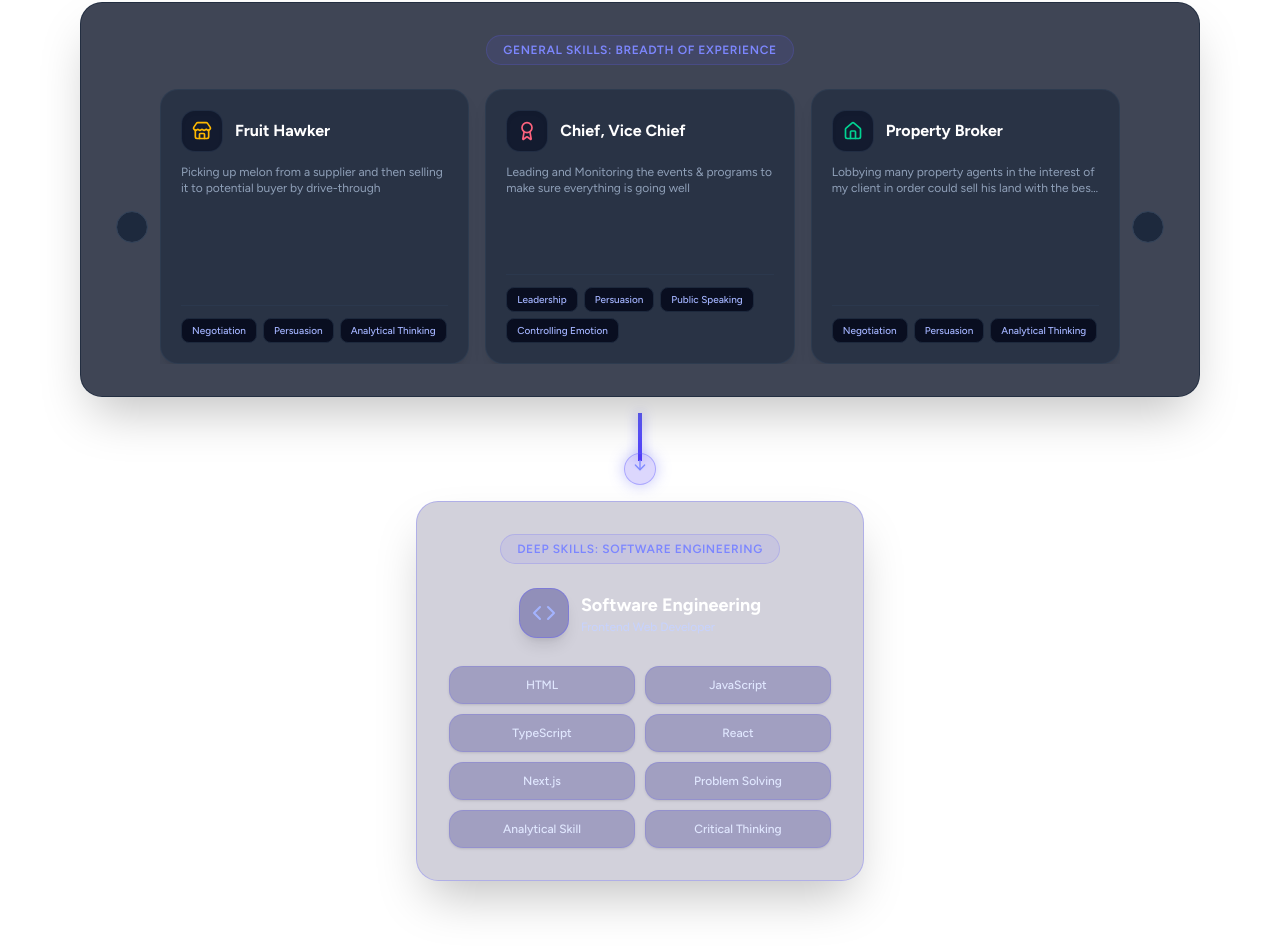
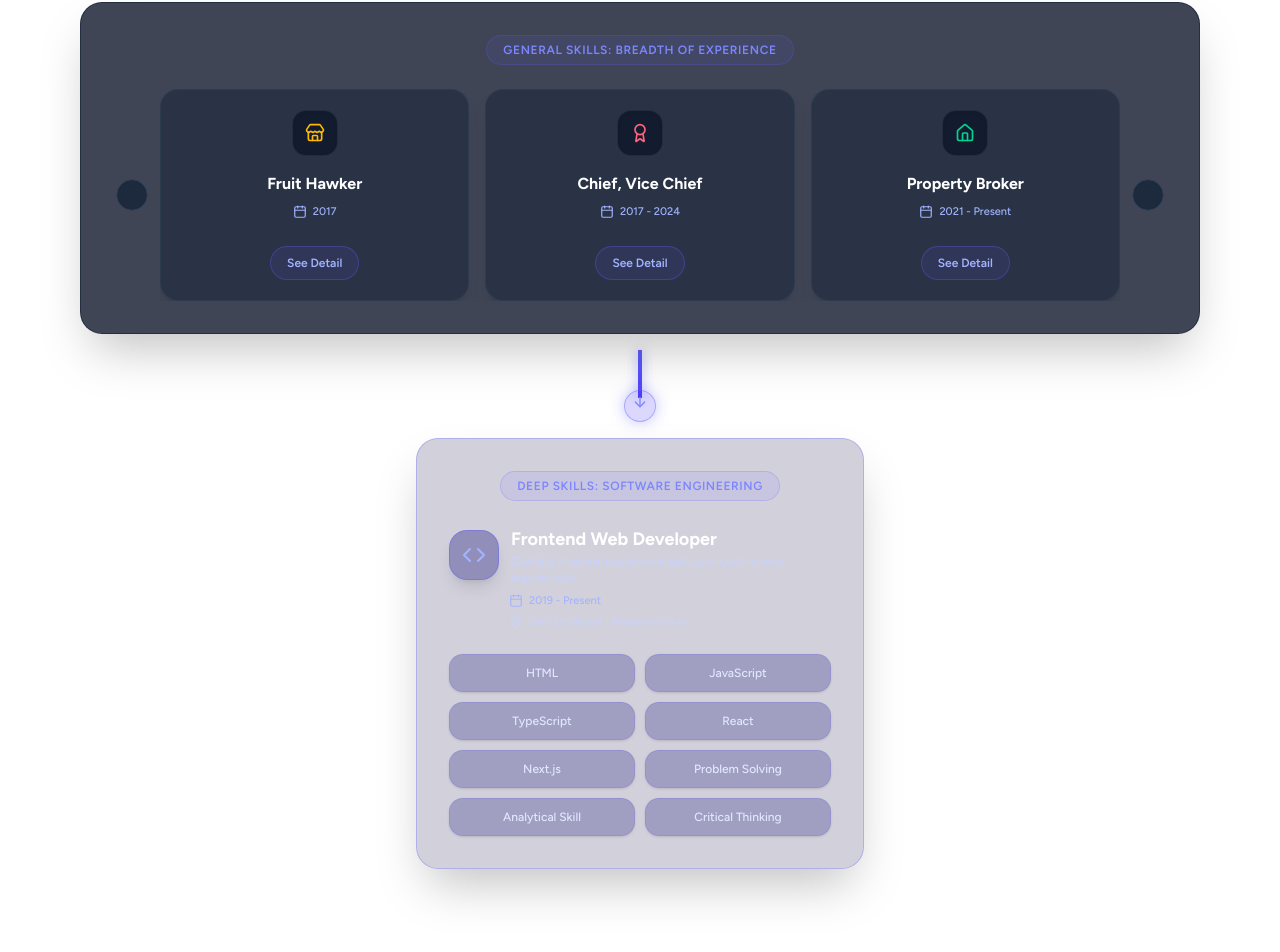
Before and after one commit to aziz-lgtm/faizal-abror-portfolio, a Next.js app: page / in a window 1280 px wide. Shown: the part 970-1922 px from the top of the page. Built offline with nearby package versions, Linux system fonts and the light colour scheme; some icons are missing.

Commit message:
revise the career.ts

```diff
--- a/components/Career.tsx
+++ b/components/Career.tsx
@@ -1,5 +1,7 @@
 "use client";
 
+import { useState } from "react";
+import { AnimatePresence, motion } from "framer-motion";
 import { career } from '@/data/career';
 import {
   Carousel,
@@ -16,22 +18,29 @@ import {
   Music,
   Languages,
   Code,
-  ArrowDown
+  ArrowDown,
+  Calendar,
+  MapPin,
+  X,
 } from 'lucide-react';
+
+type GeneralSkill = (typeof career.generalSkills)[number];
 
 const getSkillIcon = (title: string) => {
   switch (title) {
     case "Fruit Hawker": return <Store className="w-5 h-5 text-amber-400" />;
     case "Chief, Vice Chief": return <Award className="w-5 h-5 text-rose-400" />;
     case "Property Broker": return <Home className="w-5 h-5 text-emerald-400" />;
-    case "Food Seller & Waiter": return <Utensils className="w-5 h-5 text-orange-400" />;
+    case "Food Server": return <Utensils className="w-5 h-5 text-orange-400" />;
     case "Self-Music-Producer": return <Music className="w-5 h-5 text-purple-400" />;
-    case "Multi Linguist": return <Languages className="w-5 h-5 text-sky-400" />;
+    case "Polyglot": return <Languages className="w-5 h-5 text-sky-400" />;
     default: return <Code className="w-5 h-5 text-indigo-400" />;
   }
 };
 
 export default function Career() {
+  const [activeSkill, setActiveSkill] = useState<GeneralSkill | null>(null);
+
   return (
     <section className="w-full max-w-6xl mx-auto px-4 py-16 bg-transparent text-slate-100 font-sans">
       {/* Header */}
@@ -65,28 +74,25 @@ export default function Career() {
             <CarouselContent className="-ml-4">
               {career.generalSkills.map((item, index) => (
                 <CarouselItem key={index} className="pl-4 md:basis-1/2 lg:basis-1/3">
-                  <div className="h-full bg-slate-800/60 border border-slate-700/60 rounded-2xl p-5 flex flex-col justify-between hover:border-indigo-500/50 transition-all duration-300 shadow-lg">
+                  <div className="h-full bg-slate-800/60 border border-slate-700/60 rounded-2xl p-5 flex flex-col items-center text-center gap-4 hover:border-indigo-500/50 transition-all duration-300 shadow-lg">
+                    <div className="p-3 rounded-xl bg-slate-900/80 border border-slate-700/50 shadow-inner">
+                      {getSkillIcon(item.title)}
+                    </div>
+
                     <div>
-                      <div className="flex items-center gap-3 mb-3">
-                        <div className="p-2.5 rounded-xl bg-slate-900/80 border border-slate-700/50 shadow-inner">
-                          {getSkillIcon(item.title)}
-                        </div>
-                        <h3 className="font-bold text-base text-white">{item.title}</h3>
+                      <h3 className="font-bold text-base text-white mb-1.5">{item.title}</h3>
+                      <div className="inline-flex items-center gap-1.5 text-[11px] text-indigo-300 font-medium">
+                        <Calendar className="w-3.5 h-3.5" />
+                        <span>{item.year}</span>
                       </div>
-                      <p className="text-xs text-slate-400 mb-4 min-h-[32px] line-clamp-2">
-                        {item.description || "Building diverse cross-industry experience and adaptable soft skills."}
-                      </p>
                     </div>
-                    <div className="flex flex-wrap gap-1.5 pt-3 border-t border-slate-700/40">
-                      {item.skills.map((skill, sIdx) => (
-                        <span
-                          key={sIdx}
-                          className="text-[10px] bg-slate-950/80 border border-slate-800 px-2.5 py-1 rounded-md text-indigo-300 font-medium"
-                        >
-                          {skill}
-                        </span>
-                      ))}
-                    </div>
+
+                    <button
+                      onClick={() => setActiveSkill(item)}
+                      className="mt-1 text-xs font-semibold text-indigo-300 border border-indigo-500/30 bg-indigo-500/10 px-4 py-2 rounded-full hover:bg-indigo-500/20 hover:border-indigo-500/50 transition-colors"
+                    >
+                      See Detail
+                    </button>
                   </div>
                 </CarouselItem>
               ))}
@@ -114,7 +120,7 @@ export default function Career() {
 
           {career.deepSkills.map((ds, index) => (
             <div key={index} className="flex flex-col items-center">
-              <div className="flex items-center gap-3 mb-3">
+              <div className="flex items-center gap-3 mb-2">
                 <div className="p-3 rounded-2xl bg-indigo-900/40 border border-indigo-500/40 shadow-lg text-indigo-300">
                   <Code className="w-6 h-6" />
                 </div>
@@ -124,7 +130,19 @@ export default function Career() {
                 </div>
               </div>
 
-              <div className="w-full grid grid-cols-2 gap-2.5 mt-4">
+              {/* Year + Place */}
+              <div className="w-full flex flex-col items-center md:items-start gap-1 mb-4 pl-0 md:pl-[60px]">
+                <div className="flex items-center gap-1.5 text-[11px] text-indigo-300 font-medium">
+                  <Calendar className="w-3.5 h-3.5" />
+                  <span>{ds.year}</span>
+                </div>
+                <div className="flex items-center gap-1.5 text-[11px] text-indigo-200/70">
+                  <MapPin className="w-3.5 h-3.5" />
+                  <span>{ds.place.join(" · ")}</span>
+                </div>
+              </div>
+
+              <div className="w-full grid grid-cols-2 gap-2.5 mt-2">
                 {ds.skills.map((skill, sIdx) => (
                   <div
                     key={sIdx}
@@ -139,6 +157,70 @@ export default function Career() {
         </div>
 
       </div>
+
+      {/* General skill detail modal */}
+      <AnimatePresence>
+        {activeSkill && (
+          <motion.div
+            className="fixed inset-0 z-50 flex items-center justify-center p-4 bg-black/80 backdrop-blur-sm"
+            initial={{ opacity: 0 }}
+            animate={{ opacity: 1 }}
+            exit={{ opacity: 0 }}
+            onClick={() => setActiveSkill(null)}
+          >
+            <motion.div
+              initial={{ opacity: 0, scale: 0.95, y: 10 }}
+              animate={{ opacity: 1, scale: 1, y: 0 }}
+              exit={{ opacity: 0, scale: 0.95, y: 10 }}
+              transition={{ duration: 0.25, ease: "easeOut" }}
+              onClick={(e) => e.stopPropagation()}
+              className="relative w-full max-w-lg rounded-3xl border border-slate-800 bg-slate-900 p-8"
+            >
+              <button
+                onClick={() => setActiveSkill(null)}
+                aria-label="Close"
+                className="absolute top-6 right-6 text-slate-400 hover:text-white transition-colors"
+              >
+                <X className="w-5 h-5" />
+              </button>
+
+              {/* Header */}
+              <div className="flex items-start gap-4 mb-6 pr-10">
+                <div className="w-14 h-14 shrink-0 rounded-xl bg-slate-800 border border-slate-700 flex items-center justify-center">
+                  {getSkillIcon(activeSkill.title)}
+                </div>
+                <div>
+                  <h3 className="text-2xl font-bold text-white">{activeSkill.title}</h3>
+                  <div className="flex items-center gap-1.5 text-sm text-indigo-300 font-medium mt-1">
+                    <Calendar className="w-3.5 h-3.5" />
+                    <span>{activeSkill.year}</span>
+                  </div>
+                </div>
+              </div>
+
+              <div className="flex items-start gap-1.5 text-sm text-slate-400 mb-6">
+                <MapPin className="w-4 h-4 mt-0.5 shrink-0" />
+                <span>{activeSkill.place.join(" · ")}</span>
+              </div>
+
+              <p className="text-slate-300 leading-relaxed pb-6 mb-6 border-b border-slate-800">
+                {activeSkill.description}
+              </p>
+
+              <div className="flex flex-wrap gap-2">
+                {activeSkill.skills.map((skill, i) => (
+                  <span
+                    key={i}
+                    className="text-xs bg-slate-950/80 border border-slate-800 px-3 py-1.5 rounded-md text-indigo-300 font-medium"
+                  >
+                    {skill}
+                  </span>
+                ))}
+              </div>
+            </motion.div>
+          </motion.div>
+        )}
+      </AnimatePresence>
     </section>
   );
 }
--- a/data/career.ts
+++ b/data/career.ts
@@ -1,45 +1,57 @@
-
-
-export const career  ={
+export const career = {
   title: "Career Journey",
   subtitle: "A visual timeline of key milestones and experiences from over the years. I have general skills and core skills that will be breakdown as follows",
   generalSkills: [
     {
       title: "Fruit Hawker",
-    description: "Picking up melon from a supplier and then selling it to potential buyer by drive-through",
+      year: "2017",
+      place: ["Self-Employed"],
+      description: "Operated as an independent fruit hawker, responsible for sourcing, transporting, and directly selling melons to customers through daily field engagement and negotiation.",
       skills: ["Negotiation", "Persuasion", "Analytical Thinking"],
     },
     {
       title: "Chief, Vice Chief",
-    description: "Leading and Monitoring the events & programs to make sure everything is going well",
+      year: "2017 - 2024",
+      place: ["Quranic Education Center for Children", "Islamic Youth Society", "Community Youth Development"],
+      description: "Acted as the primary point of contact for members, resolving internal challenges and fostering a positive, productive environment for all participants.",
       skills: ["Leadership", "Persuasion", "Public Speaking", "Controlling Emotion"],
     },
     {
       title: "Property Broker",
+      year: "2021 - Present",
+      place: ["Self-Employed"],
       description: "Lobbying many property agents in the interest of my client in order could sell his land with the best price",
       skills: ["Negotiation", "Persuasion", "Analytical Thinking"],
     },
     {
-    title: "Food Seller & Waiter",
-    description: "",
-    skills: ["Negotiation", "Persuasion"],
+      title: "Food Server",
+      year: "2021 - 2025",
+      place: ["R.M. Padang Endah Jaya"],
+      description: "Maintained a clean, organized dining area to ensure a pleasant atmosphere for guests. Streamlined the serving process to manage peak dining hours effectively, reducing customer wait times. Assisted with inventory management and restocking of display items to maintain food freshness and availability. Collaborated with kitchen staff to ensure seamless communication between the serving floor and the prep area.",
+      skills: ["Negotiation", "Communication", "Persuasion"],
     },
     {
       title: "Self-Music-Producer",
-    description: "",
+      year: "2022 - 2025",
+      place: ["Self-Employed"],
+      description: "As a Music Producer, I bridge the gap between creative vision and technical execution. I apply analytical skills and a structured problem-solving approach to every stage of the production pipeline—from initial arrangement and sound design to final mixdown.",
       skills: ["Analytical Thinking", "Critical Thinking", "Composing Song Lyrics", "Composing Song Arrangement", "Monitoring the Quality of Musics"],
     },
     {
-    title: "Multi Linguist",
-    description: "",
+      title: "Polyglot",
+      year: "2019 - Present",
+      place: ["Self-Employed"],
+      description: "Eventually reading their news and local content natively in their languages",
       skills: ["Analytical Thinking", "Critical Thinking", "Disciplined"],
     },
   ],
   deepSkills: [
     {
-    title: "Software Engineering",
-    description: "Frontend Web Developer",
+      title: "Frontend Web Developer",
+      year: "2019 - Present",
+      place: ["Self-Employed", "Ahademy Code"],
+      description: "Crafting modern, responsive, and user-centric web experiences",
       skills: ["HTML", "JavaScript", "TypeScript", "React", "Next.js", "Problem Solving", "Analytical Skill", "Critical Thinking"],
     },
-]
-}
+  ],
+};
```
Also changed, not shown: data/README.md. Lines whose indentation alone changed are shown as unchanged.
